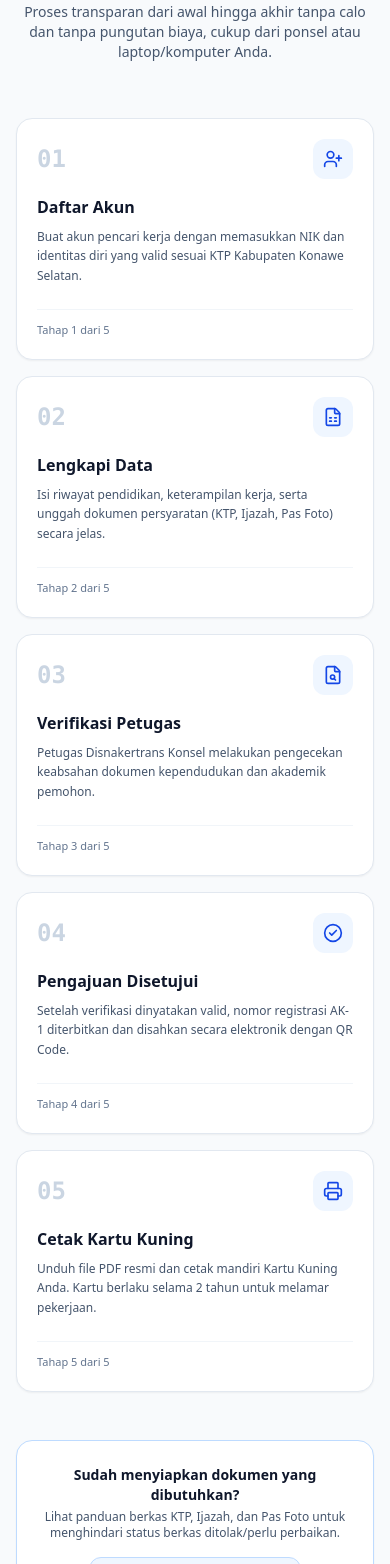
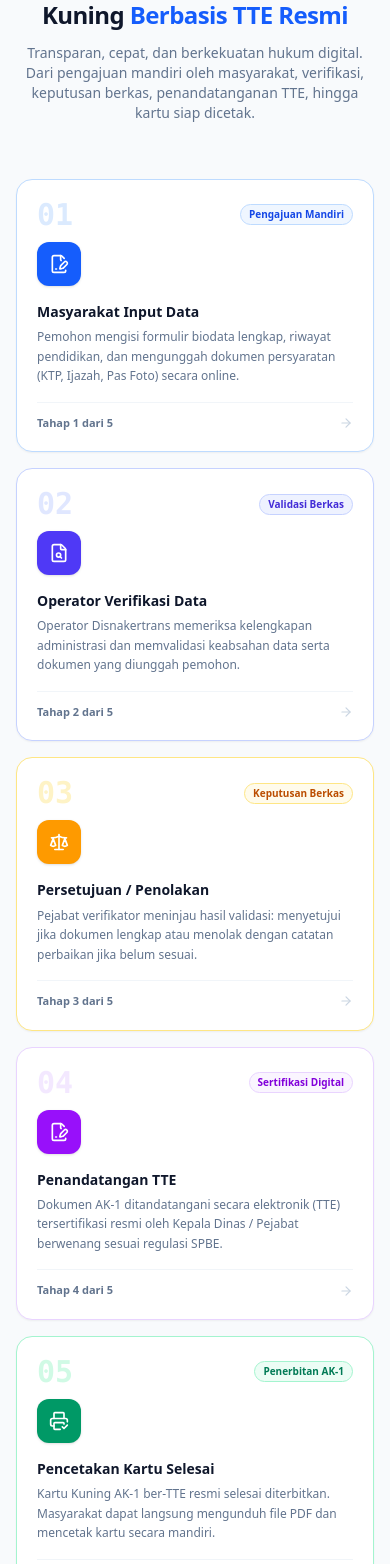
Before and after one commit to yat-to/perak2026, a Next.js app in the folder landingPage/: page / in a window 390 px wide. Shown: the part 2284-3848 px from the top of the page. Built offline with nearby package versions, Linux system fonts and the light colour scheme; no server answers.

Commit message:
feat(workflow): implement 5-stage official TTE process flow with responsive grid

```diff
--- a/landingPage/src/components/sections/ProcessFlowSection.tsx
+++ b/landingPage/src/components/sections/ProcessFlowSection.tsx
@@ -1,101 +1,152 @@
 'use strict';
 import React from 'react';
 import {
-  UserPlus,
-  FileSpreadsheet,
+  FilePenLine,
   FileSearch,
-  CheckCircle2,
-  Printer,
+  Scale,
+  FileSignature,
+  PrinterCheck,
   ArrowRight,
+  Route,
   ShieldCheck,
 } from 'lucide-react';
 
-export default function ProcessFlowSection() {
-  const steps = [
+const STEPS = [
   {
     num: '01',
-      title: 'Daftar Akun',
-      desc: 'Buat akun pencari kerja dengan memasukkan NIK dan identitas diri yang valid sesuai KTP Kabupaten Konawe Selatan.',
-      icon: UserPlus,
-      color: 'blue',
+    title: 'Masyarakat Input Data',
+    sub: 'Pengajuan Mandiri',
+    desc: 'Pemohon mengisi formulir biodata lengkap, riwayat pendidikan, dan mengunggah dokumen persyaratan (KTP, Ijazah, Pas Foto) secara online.',
+    icon: FilePenLine,
+    accent: 'blue',
   },
   {
     num: '02',
-      title: 'Lengkapi Data',
-      desc: 'Isi riwayat pendidikan, keterampilan kerja, serta unggah dokumen persyaratan (KTP, Ijazah, Pas Foto) secara jelas.',
-      icon: FileSpreadsheet,
-      color: 'indigo',
+    title: 'Operator Verifikasi Data',
+    sub: 'Validasi Berkas',
+    desc: 'Operator Disnakertrans memeriksa kelengkapan administrasi dan memvalidasi keabsahan data serta dokumen yang diunggah pemohon.',
+    icon: FileSearch,
+    accent: 'indigo',
   },
   {
     num: '03',
-      title: 'Verifikasi Petugas',
-      desc: 'Petugas Disnakertrans Konsel melakukan pengecekan keabsahan dokumen kependudukan dan akademik pemohon.',
-      icon: FileSearch,
-      color: 'amber',
+    title: 'Persetujuan / Penolakan',
+    sub: 'Keputusan Berkas',
+    desc: 'Pejabat verifikator meninjau hasil validasi: menyetujui jika dokumen lengkap atau menolak dengan catatan perbaikan jika belum sesuai.',
+    icon: Scale,
+    accent: 'amber',
   },
   {
     num: '04',
-      title: 'Pengajuan Disetujui',
-      desc: 'Setelah verifikasi dinyatakan valid, nomor registrasi AK-1 diterbitkan dan disahkan secara elektronik dengan QR Code.',
-      icon: CheckCircle2,
-      color: 'emerald',
+    title: 'Penandatangan TTE',
+    sub: 'Sertifikasi Digital',
+    desc: 'Dokumen AK-1 ditandatangani secara elektronik (TTE) tersertifikasi resmi oleh Kepala Dinas / Pejabat berwenang sesuai regulasi SPBE.',
+    icon: FileSignature,
+    accent: 'purple',
   },
   {
     num: '05',
-      title: 'Cetak Kartu Kuning',
-      desc: 'Unduh file PDF resmi dan cetak mandiri Kartu Kuning Anda. Kartu berlaku selama 2 tahun untuk melamar pekerjaan.',
-      icon: Printer,
-      color: 'teal',
+    title: 'Pencetakan Kartu Selesai',
+    sub: 'Penerbitan AK-1',
+    desc: 'Kartu Kuning AK-1 ber-TTE resmi selesai diterbitkan. Masyarakat dapat langsung mengunduh file PDF dan mencetak kartu secara mandiri.',
+    icon: PrinterCheck,
+    accent: 'emerald',
   },
 ];
 
+const ACCENT_MAP: Record<string, { card: string; num: string; icon: string; badge: string }> = {
+  blue: {
+    card: 'border-blue-200 hover:border-blue-400',
+    num: 'text-blue-100 group-hover:text-blue-200',
+    icon: 'bg-blue-600 text-white',
+    badge: 'bg-blue-50 text-blue-700 border-blue-200',
+  },
+  indigo: {
+    card: 'border-indigo-200 hover:border-indigo-400',
+    num: 'text-indigo-100 group-hover:text-indigo-200',
+    icon: 'bg-indigo-600 text-white',
+    badge: 'bg-indigo-50 text-indigo-700 border-indigo-200',
+  },
+  amber: {
+    card: 'border-amber-200 hover:border-amber-400',
+    num: 'text-amber-100 group-hover:text-amber-200',
+    icon: 'bg-amber-500 text-white',
+    badge: 'bg-amber-50 text-amber-700 border-amber-200',
+  },
+  purple: {
+    card: 'border-purple-200 hover:border-purple-400',
+    num: 'text-purple-100 group-hover:text-purple-200',
+    icon: 'bg-purple-600 text-white',
+    badge: 'bg-purple-50 text-purple-700 border-purple-200',
+  },
+  emerald: {
+    card: 'border-emerald-200 hover:border-emerald-400',
+    num: 'text-emerald-100 group-hover:text-emerald-200',
+    icon: 'bg-emerald-600 text-white',
+    badge: 'bg-emerald-50 text-emerald-700 border-emerald-200',
+  },
+};
+
+export default function ProcessFlowSection() {
   return (
-    <section id="alur" className="py-16 lg:py-24 bg-slate-50">
+    <section id="alur" className="py-16 lg:py-24 bg-slate-50 border-y border-slate-100">
       <div className="max-w-7xl mx-auto px-4 sm:px-6 lg:px-8">
-        {/* Section Header */}
-        <div className="text-center max-w-3xl mx-auto mb-14 space-y-3">
+
+        {/* Header */}
+        <div className="text-center max-w-2xl mx-auto mb-14 space-y-3">
+          <div className="section-badge">
+            <Route className="w-3.5 h-3.5" />
+            Alur Pelayanan Digital &amp; TTE (5 Tahap)
+          </div>
           <h2 className="text-2xl sm:text-3xl lg:text-4xl font-extrabold text-slate-900 tracking-tight">
-            5 Langkah Mudah Memperoleh Kartu Kuning
+            5 Tahapan Pelayanan Kartu Kuning{' '}
+            <span className="text-blue-600">Berbasis TTE Resmi</span>
           </h2>
-          <p className="text-sm sm:text-base text-slate-600">
-            Proses transparan dari awal hingga akhir tanpa calo dan tanpa pungutan biaya, cukup dari ponsel atau laptop/komputer Anda.
+          <p className="text-sm sm:text-base text-slate-500">
+            Transparan, cepat, dan berkekuatan hukum digital. Dari pengajuan mandiri oleh masyarakat, verifikasi, keputusan berkas, penandatanganan TTE, hingga kartu siap dicetak.
           </p>
         </div>
 
-        {/* Stepper Cards */}
-        <div className="grid grid-cols-1 md:grid-cols-3 lg:grid-cols-5 gap-4 relative">
-          {steps.map((step, idx) => {
+        {/* Steps Grid (5 Cards) */}
+        <div className="grid grid-cols-1 sm:grid-cols-2 lg:grid-cols-5 gap-4 relative">
+          {/* Connector line (desktop only) */}
+          <div className="absolute top-14 left-[10%] right-[10%] h-0.5 bg-gradient-to-r from-blue-200 via-amber-200 to-emerald-300 hidden lg:block pointer-events-none z-0" />
+
+          {STEPS.map((step, idx) => {
             const Icon = step.icon;
+            const colors = ACCENT_MAP[step.accent];
+            const isLast = idx === STEPS.length - 1;
             return (
               <div
                 key={step.num}
-                className="relative bg-white border border-slate-200 rounded-2xl p-5 shadow-xs hover:shadow-md transition-all duration-200 flex flex-col justify-between"
+                className={`group relative z-10 bg-white border ${colors.card} rounded-2xl p-5 shadow-xs hover:shadow-md transition-all duration-200 flex flex-col ${
+                  isLast ? 'sm:col-span-2 lg:col-span-1 sm:max-w-md sm:mx-auto sm:w-full lg:max-w-none' : ''
+                }`}
               >
-                <div>
-                  {/* Step Badge & Number */}
-                  <div className="flex items-center justify-between mb-4">
-                    <span className="text-2xl font-black text-slate-300 font-mono">
+                {/* Header row: Step number & Sub badge */}
+                <div className="flex items-center justify-between mb-3">
+                  <span className={`text-3xl font-black font-mono ${colors.num} leading-none transition-colors`}>
                     {step.num}
                   </span>
-                    <div className="w-10 h-10 rounded-xl bg-blue-50 text-blue-700 flex items-center justify-center">
+                  <span className={`text-[10px] font-semibold px-2 py-0.5 rounded-full border ${colors.badge}`}>
+                    {step.sub}
+                  </span>
+                </div>
+
+                {/* Icon */}
+                <div className={`w-11 h-11 rounded-xl ${colors.icon} flex items-center justify-center mb-4 shadow-sm group-hover:scale-105 transition-transform`}>
                   <Icon className="w-5 h-5" />
                 </div>
-                  </div>
 
-                  {/* Title & Desc */}
-                  <h3 className="text-base font-bold text-slate-900 mb-2">
-                    {step.title}
-                  </h3>
-                  <p className="text-xs text-slate-600 leading-relaxed">
-                    {step.desc}
-                  </p>
-                </div>
+                {/* Content */}
+                <h3 className="text-sm font-bold text-slate-900 mb-1.5 leading-snug">{step.title}</h3>
+                <p className="text-xs text-slate-500 leading-relaxed flex-1">{step.desc}</p>
 
-                {/* Progress Indicator Dots */}
-                <div className="mt-6 pt-3 border-t border-slate-100 flex items-center justify-between text-[11px] text-slate-500 font-medium">
-                  <span>Tahap {idx + 1} dari 5</span>
-                  {idx < steps.length - 1 && (
-                    <ArrowRight className="w-3.5 h-3.5 text-slate-400 hidden lg:block" />
+                {/* Step indicator */}
+                <div className="mt-4 pt-3 border-t border-slate-100 flex items-center justify-between text-[11px] text-slate-400">
+                  <span className="font-semibold text-slate-500">Tahap {idx + 1} dari 5</span>
+                  {idx < STEPS.length - 1 && (
+                    <ArrowRight className="w-3.5 h-3.5 text-slate-300 lg:hidden" />
                   )}
                 </div>
               </div>
@@ -103,21 +154,25 @@ export default function ProcessFlowSection() {
           })}
         </div>
 
-        {/* Bottom Banner */}
-        <div className="mt-12 bg-white border border-blue-200 rounded-2xl p-6 shadow-xs flex flex-col sm:flex-row items-center justify-between gap-4">
+        {/* CTA Banner */}
+        <div className="mt-10 bg-gradient-to-r from-blue-600 via-indigo-600 to-blue-700 rounded-2xl p-6 sm:p-8 flex flex-col sm:flex-row items-center justify-between gap-5 shadow-lg shadow-blue-500/20">
           <div className="space-y-1 text-center sm:text-left">
-            <h4 className="text-sm font-bold text-slate-900">
-              Sudah menyiapkan dokumen yang dibutuhkan?
+            <div className="inline-flex items-center gap-1.5 px-2.5 py-0.5 rounded-full bg-white/15 text-white text-[11px] font-semibold mb-1 backdrop-blur-sm">
+              <ShieldCheck className="w-3.5 h-3.5" />
+              Keabsahan Dokumen Dijamin UU ITE
+            </div>
+            <h4 className="text-base font-bold text-white">
+              Siap Mengajukan Kartu Kuning AK-1 Anda?
             </h4>
-            <p className="text-xs text-slate-600">
-              Lihat panduan berkas KTP, Ijazah, dan Pas Foto untuk menghindari status berkas ditolak/perlu perbaikan.
+            <p className="text-xs text-blue-100">
+              Pastikan dokumen persyaratan sudah lengkap agar proses verifikasi dan penandatanganan TTE berjalan lancar.
             </p>
           </div>
           <a
             href="#persyaratan"
-            className="shrink-0 inline-flex items-center gap-2 px-5 py-2.5 text-xs font-bold text-blue-700 bg-blue-50 hover:bg-blue-100 rounded-xl border border-blue-200 transition-colors"
+            className="shrink-0 inline-flex items-center gap-2 px-6 py-3 text-xs font-bold text-blue-700 bg-white hover:bg-blue-50 rounded-xl transition-colors shadow-sm"
           >
-            <span>Cek Kelengkapan Berkas</span>
+            <span>Cek Dokumen Persyaratan</span>
             <ArrowRight className="w-3.5 h-3.5" />
           </a>
         </div>
```
Lines whose indentation alone changed are shown as unchanged.
